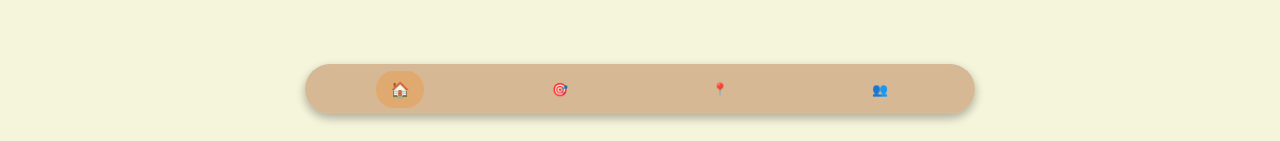
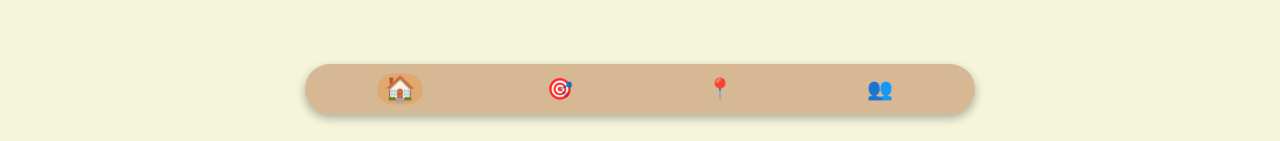
Before and after one commit to SmartCookies-team/Smartcookies, a plain HTML site: page index.html in a window 1280 px wide. Shown: the part 656-797 px from the top of the page. Drawn offline with Linux system fonts and the light colour scheme.

Commit message:
Add files via upload

```diff
--- a/styles.css
+++ b/styles.css
@@ -170,25 +170,26 @@ footer .icon {
   background: none;
   border: none;
   color: white;
-  font-size: 0.8rem;
-  padding: 8px 12px;
+  font-size: 1.3rem;
   border-radius: 15px;
   cursor: pointer;
   transition: background-color 0.3s ease, transform 0.3s ease;
 }
 
 /* Active icon styles */
+
 footer .icon.active {
   background-color: #f77e0641;
   color: #f29e4c; /* Accent color for active icon */
   font-weight: bold;
   transform: scale(1.2); /* Slightly larger active icon */
-  pointer-events: none;
 }
-  footer .icon:hover {
+@media (hover: hover) and (pointer: fine){
+footer .icon:hover {
     background-color: rgba(255, 255, 255, 0.2); /* Hover highlight effect */
     transform: scale(1.1); /* Slight scaling effect */
-  }
+}
+}
 
   .modal {
     display: none;
```
